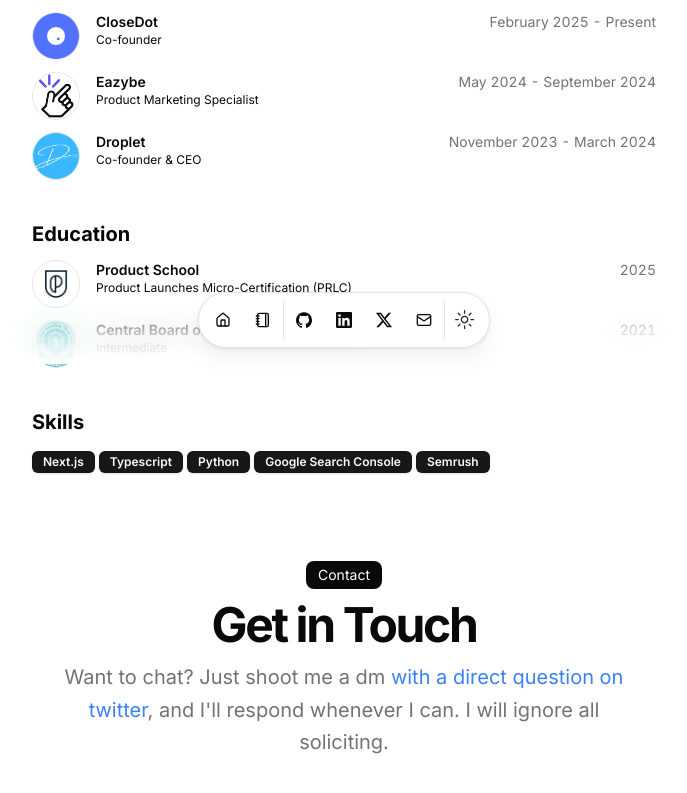
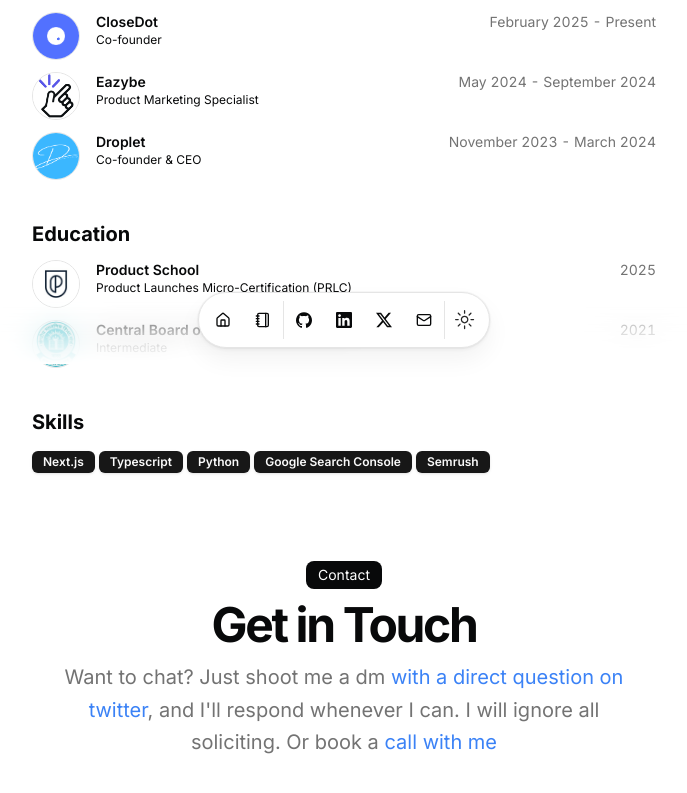
Before and after one commit to dillionverma/portfolio, a Next.js app: page / in a window 1280 px wide. Shown: the part 436-1229 px from the top of the page, without its empty margins (296-983 px from the left). Built offline with nearby package versions, Linux system fonts and the light colour scheme.

Commit message:
Update page.tsx

```diff
--- a/src/app/page.tsx
+++ b/src/app/page.tsx
@@ -231,7 +231,13 @@ export default function Page() {
                   with a direct question on twitter
                 </Link>{""}
                 , and I&apos;ll respond whenever I can. I will ignore all
-                soliciting.
+                soliciting. Or book a  {" "}
+                <Link
+                  href={"https://aumvats.com/cal"}
+                  className="text-blue-500 hover:underline"
+                >
+                  call with me
+                </Link>{""}
               </p>
             </div>
           </BlurFade>
```
